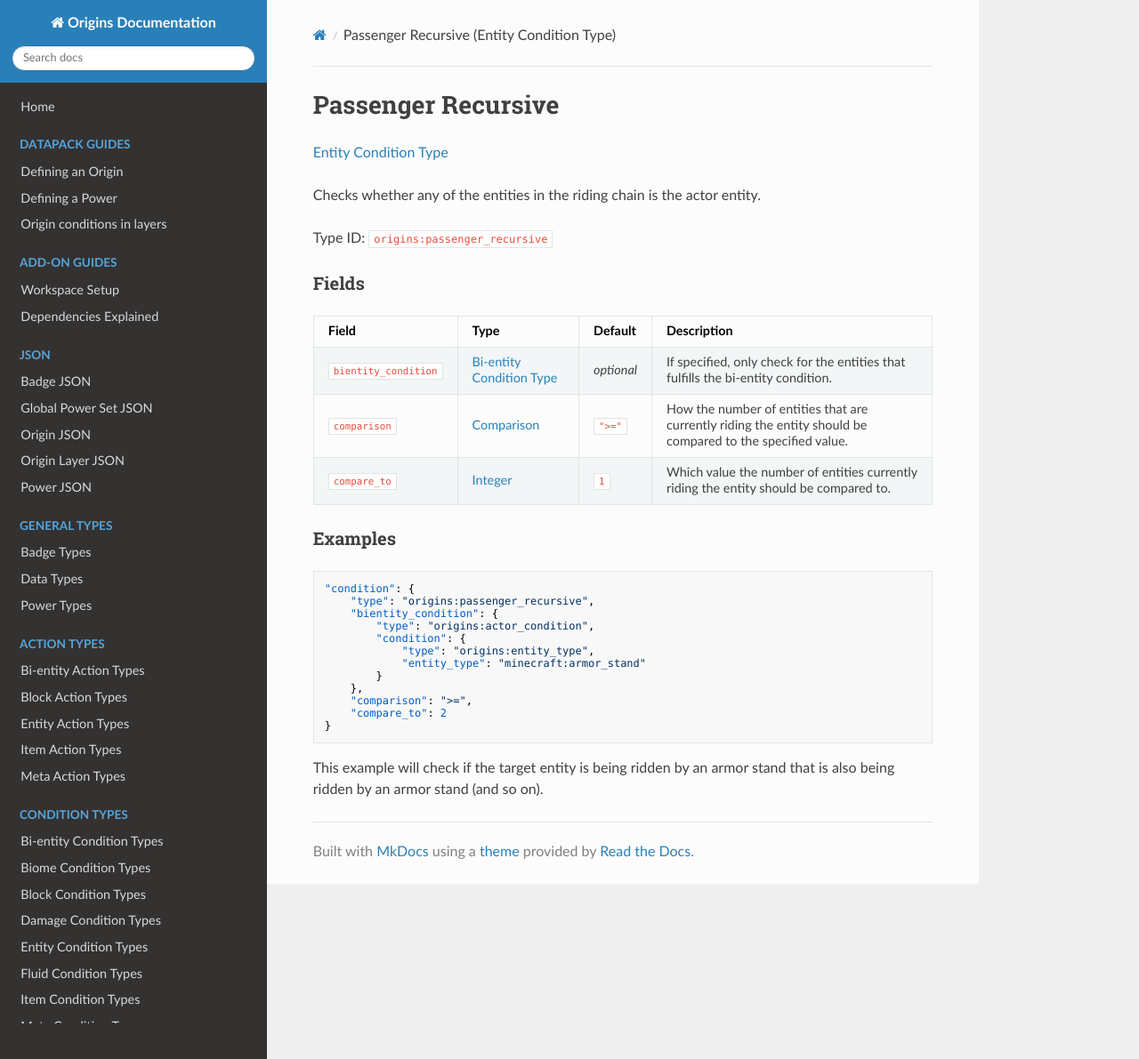
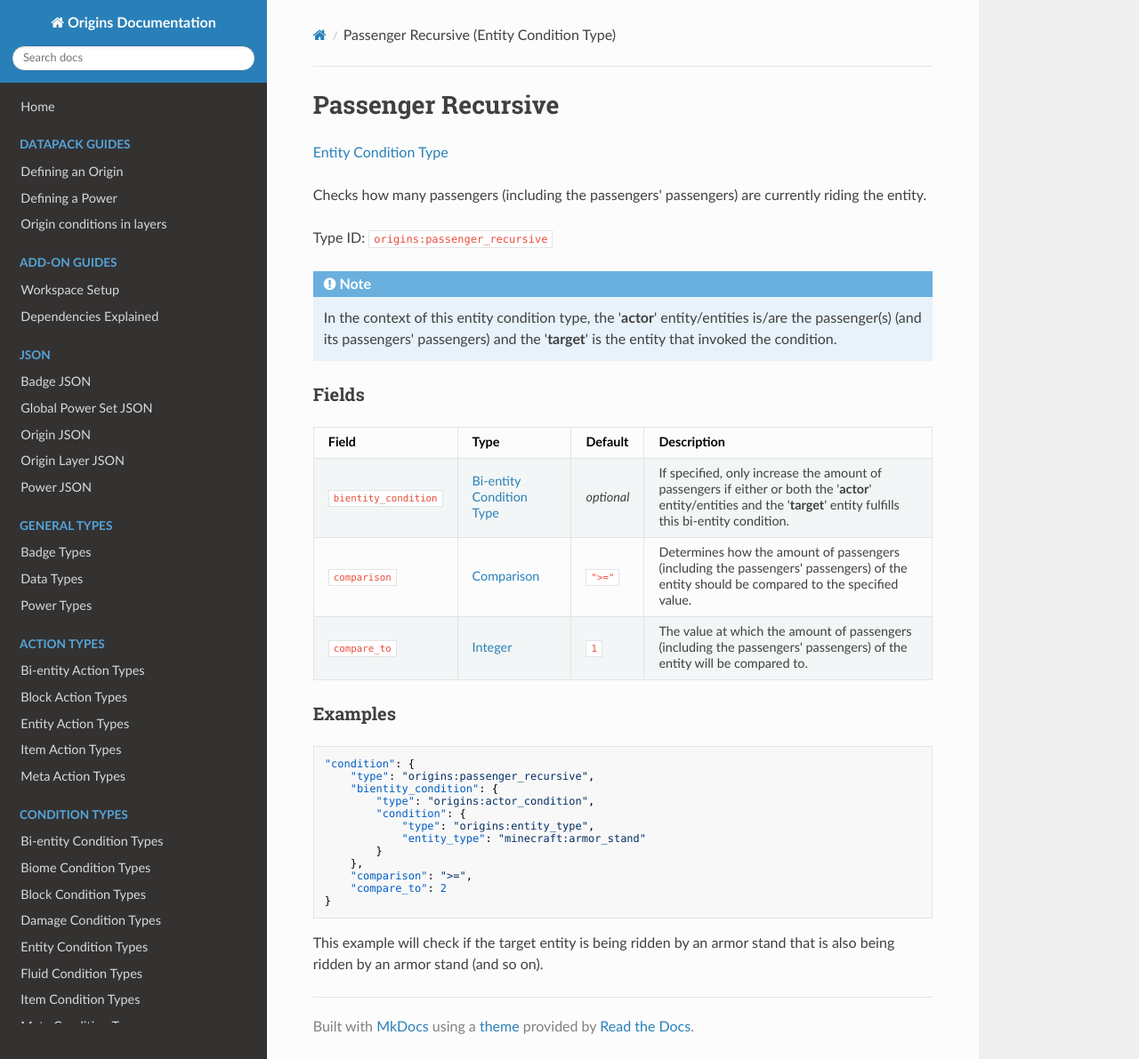
Before and after one commit to apace100/origins-docs, an MkDocs documentation site: the page built from docs/types/entity_condition_types/passenger_recursive.md, in a window 1280 px wide and 1191 px high. Shown: the whole window at 89% size. Built offline with MkDocs 1.6.1, drawn with Linux system fonts in a browser that asks for light colours; nearby versions of some CDN libraries.

Commit message:
Updated `passenger(_*)` (Entity Condition Types) * Reworded the description for the entity condition types * Reworded the description for the `bientity_condition` field

```diff
--- a/docs/types/entity_condition_types/passenger_recursive.md
+++ b/docs/types/entity_condition_types/passenger_recursive.md
@@ -7,18 +7,23 @@ date: 2021-10-07
 
 [Entity Condition Type](../entity_condition_types.md)
 
-Checks whether any of the entities in the riding chain is the actor entity.
+Checks how many passengers (including the passengers' passengers) are currently riding the entity.
 
 Type ID: `origins:passenger_recursive`
+
+
+!!! note
+
+    In the context of this entity condition type, the '**actor**' entity/entities is/are the passenger(s) (and its passengers' passengers) and the '**target**' is the entity that invoked the condition.
 
 
 ### Fields
 
 Field | Type | Default | Description
 ------|------|---------|-------------
-`bientity_condition` | [Bi-entity Condition Type](../bientity_condition_types.md) | _optional_ | If specified, only check for the entities that fulfills the bi-entity condition.
-`comparison` | [Comparison](../data_types/comparison.md) | `">="` | How the number of entities that are currently riding the entity should be compared to the specified value.
-`compare_to` | [Integer](../data_types/integer.md) | `1` | Which value the number of entities currently riding the entity should be compared to.
+`bientity_condition` | [Bi-entity Condition Type](../bientity_condition_types.md) | _optional_ | If specified, only increase the amount of passengers if either or both the '**actor**' entity/entities and the '**target**' entity fulfills this bi-entity condition.
+`comparison` | [Comparison](../data_types/comparison.md) | `">="` | Determines how the amount of passengers (including the passengers' passengers) of the entity should be compared to the specified value.
+`compare_to` | [Integer](../data_types/integer.md) | `1` | The value at which the amount of passengers (including the passengers' passengers) of the entity will be compared to.
 
 
 ### Examples
```
Also changed, not shown: docs/types/entity_condition_types/passenger.md (+9 -4 lines).
